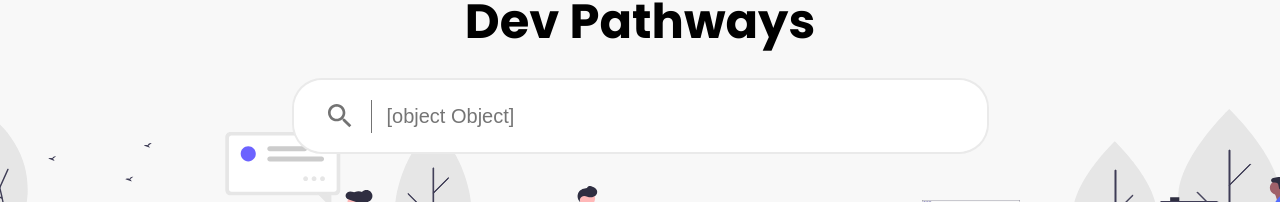
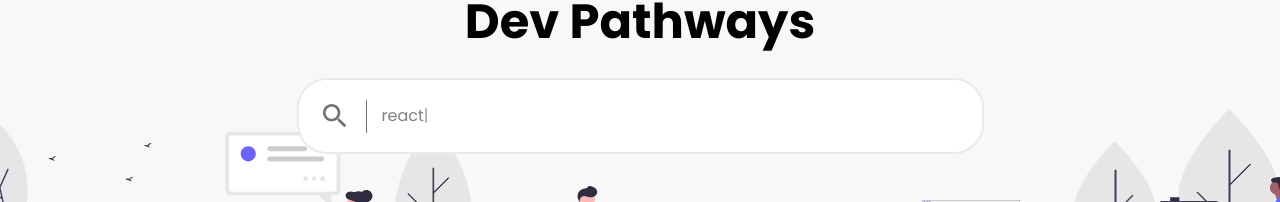
Before and after one commit to uclaacm/dev-pathways, a React (Create React App) app: page / in a window 1280 px wide. Shown: the part 216-418 px from the top of the page. Built offline with nearby package versions, Linux system fonts and the light colour scheme.

Commit message:
added typing animation to search bar and other small changes
Co-authored-by: advaithg <gowrishettyadvaith@gmail.com>

```diff
--- a/package.json
+++ b/package.json
@@ -18,7 +18,8 @@
     "start": "react-scripts start",
     "build": "react-scripts build",
     "test": "react-scripts test",
-    "eject": "react-scripts eject"
+    "eject": "react-scripts eject",
+    "lint": "eslint \"**/*.js\""
   },
   "eslintConfig": {
     "extends": "react-app"
--- a/src/components/SearchBar/SearchBar.css
+++ b/src/components/SearchBar/SearchBar.css
@@ -1,21 +1,25 @@
+:root {
+    --searchbar-padding-left: 15px;
+}
+
 .searchbar {
     display: flex;
     align-items: center;
     justify-content: center;
     background-color: #ffffff;
     padding: 15px;
-    padding-left: 25px;
+    padding-left: var(--searchbar-padding-left);
     border-radius: 30px;
 }
 
 .searchbar input {
-    padding-left: 15px;
+    padding-left: var(--searchbar-padding-left);
     font-size: 20px;
     width: 100%;
     border-width: 0px;
 }
 
-@media screen and (min-width: 720px){
+@media screen and (min-width: 720px) {
     .searchbar {
         width: fit-content;
     }
@@ -31,3 +35,9 @@
 .search-icon {
     margin-right: 10px;
 }
+
+.searchbar label {
+    position: absolute;
+    padding-left: var(--searchbar-padding-left);
+    color: rgba(0, 0, 0, 0.5);
+}
--- a/src/components/SearchBar/SearchBar.js
+++ b/src/components/SearchBar/SearchBar.js
@@ -1,43 +1,39 @@
-import React from 'react';
+import React, { useState } from 'react';
 import './SearchBar.css';
 import Clickable from '../Clickable/Clickable';
 import line from './line.svg';
 import search from './search.svg';
-import Typed from 'typed.js';
+import TypingAnimation from '../shared/TypingAnimation';
 
 //TODO: implement search bar query cycling animation
 
-const typed4 = () => {
-    return (
-        new Typed('#typed4', {
-            strings: ['Some strings without', 'Some HTML', 'Chars'],
-            typeSpeed: 0,
-            backSpeed: 0,
-            attr: 'placeholder',
-            bindInputFocusEvents: true,
-            loop: true
-          })
-    );
-}
+const SearchBar = props => {
+    const [showPlaceholder, setShowPlaceholder] = useState(true);
+    const { value, onSubmit, onChange, onKeyDown } = props;
 
-
-const SearchBar = props => {
     return (
         <div className="searchbar">
             <div className="search-icon">
-                <Clickable onClick={props.onSubmit}>
-                    <img src={search} alt="search icon"/>
+                <Clickable onClick={onSubmit}>
+                    <img src={search} alt="search icon" />
                 </Clickable>
             </div>
-            <img src={line} alt="line"/>
-            <input
-                value={props.value}
-                type="text"
-                onChange={props.onChange}
-                onKeyDown={props.onKeyDown}
-                autoComplete="off"
-                placeholder= {<typed4/>}
-            />
+            <img src={line} alt="line" />
+            <div>
+                {showPlaceholder && !value && <label for="search">
+                    <TypingAnimation words={["What do you want to learn?", "html/css", "javascript", "react"]} />
+                </label>}
+                <input
+                    id="search"
+                    value={[value]}
+                    type="text"
+                    onChange={onChange}
+                    onFocus={() => setShowPlaceholder(false)}
+                    onBlur={() => setShowPlaceholder(true)}
+                    onKeyDown={onKeyDown}
+                    autoComplete="off"
+                />
+            </div>
         </div>
     );
 }
--- /dev/null
+++ b/src/components/shared/TypingAnimation.js
@@ -0,0 +1,28 @@
+import React, { useRef, useEffect } from "react";
+import PropTypes from "prop-types";
+import Typed from "typed.js";
+
+const TypingAnimation = ({words}) => {
+  const typeTarget = useRef(null);
+
+  useEffect(() => {
+    const typed = new Typed(typeTarget.current, {
+      strings: words,
+      typeSpeed: 35,
+      backSpeed: 25,
+      loop: true,
+    });
+
+    return () => {
+      typed.destroy();
+    };
+  }, [words]);
+
+  return <span ref={typeTarget} />;
+};
+
+TypingAnimation.propTypes = {
+  words: PropTypes.arrayOf(PropTypes.string),
+};
+
+export default TypingAnimation;
--- a/src/data/colors.js
+++ b/src/data/colors.js
@@ -1,6 +1,6 @@
 //used for book keeping for now (maybe in future look into SASS?)
 
-colors = {
+const colors = {
     primaryBackground:  "#ffffff",
     secondaryBackground: "#00000010",
     shadow: "#0000001b",
--- a/src/pages/Home/Home.js
+++ b/src/pages/Home/Home.js
@@ -1,6 +1,7 @@
 import React from 'react';
 import NavBar from '../../components/NavBar/NavBar';
 import SearchSection from '../../components/SearchSection/SearchSection';
+import TypingAnimation from '../../components/shared/TypingAnimation';
 import TeamSection from '../../components/TeamSection/TeamSection';
 import './Home.css';
 
```
